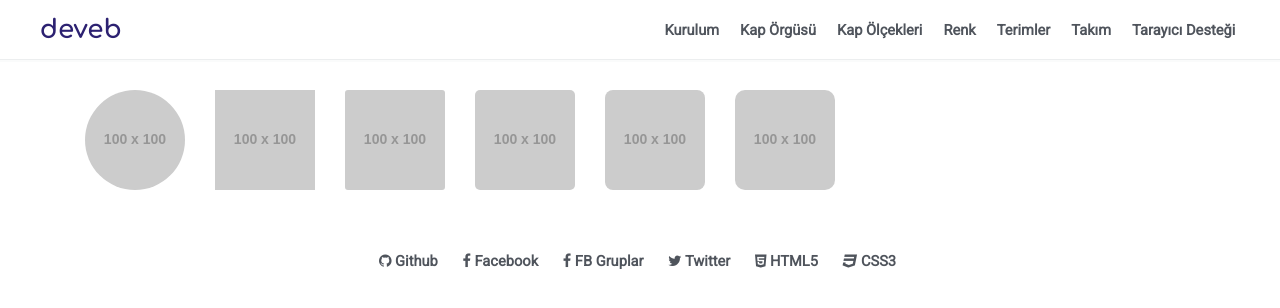
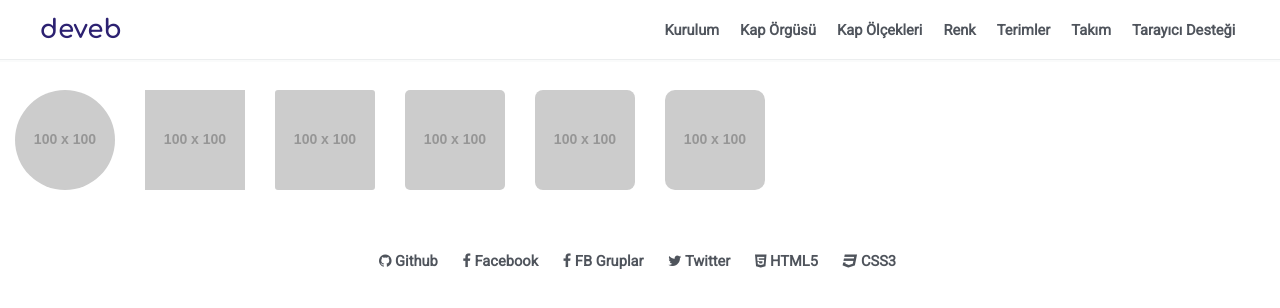
Before and after one commit to data-deveb/data-deveb.github.io, a Jekyll site: the page built from belgeler/resim-orgusu.html, in a window 1280 px wide. Shown: the top 308 px of the page. Built offline with Jekyll 4.4.1, drawn with Linux system fonts in a browser that asks for light colours.

Commit message:
Güncelleme

```diff
--- a/_layouts/default.html
+++ b/_layouts/default.html
@@ -7,8 +7,11 @@
   <div data-gnl="24" class="header">
   {% include header.html %}
   </div>
-  <div data-gnl="23 kaplama">
+  <div data-gnl="18">
   {{ content }}
+  </div>
+  <div data-gnl="6">
+  {% include icerik.html %}
   </div>
   <div data-gnl="24">
   {% include foot.html %}
```
Also changed, not shown: _includes/icerik.html (added).
